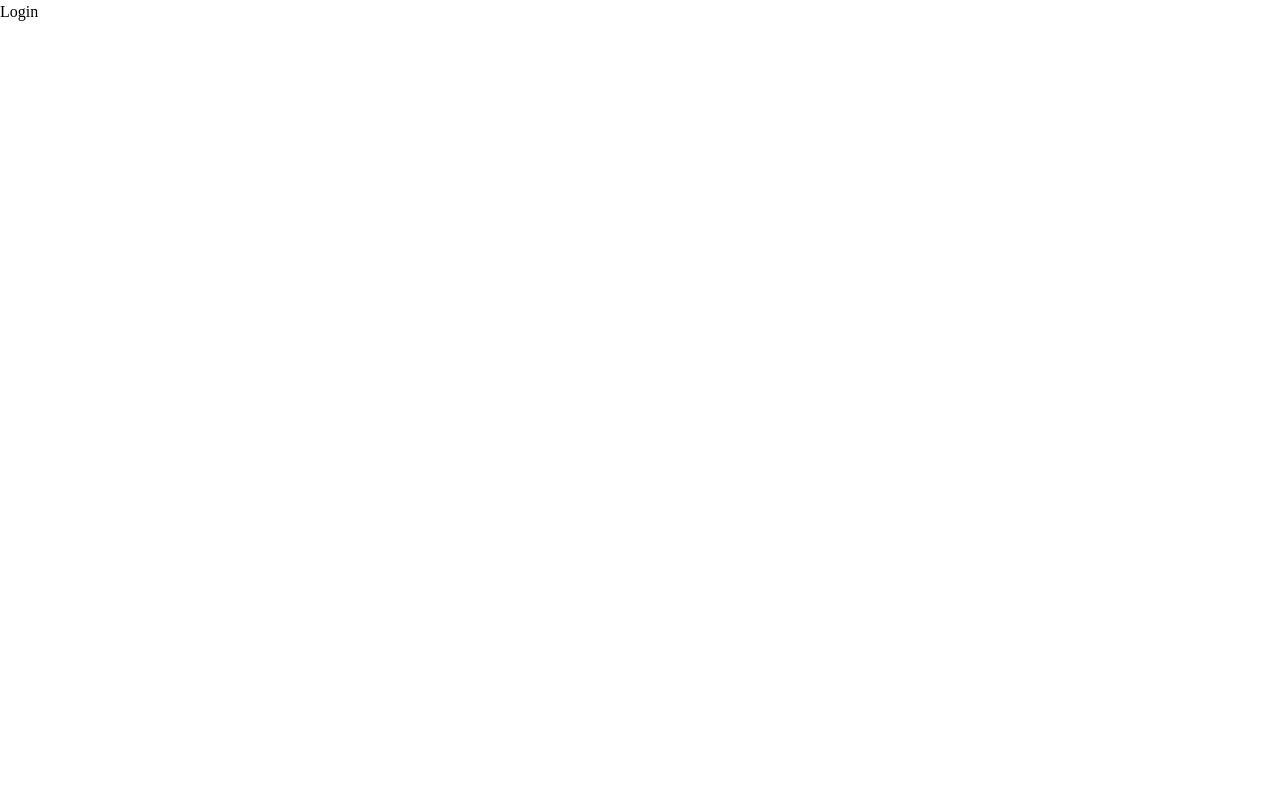
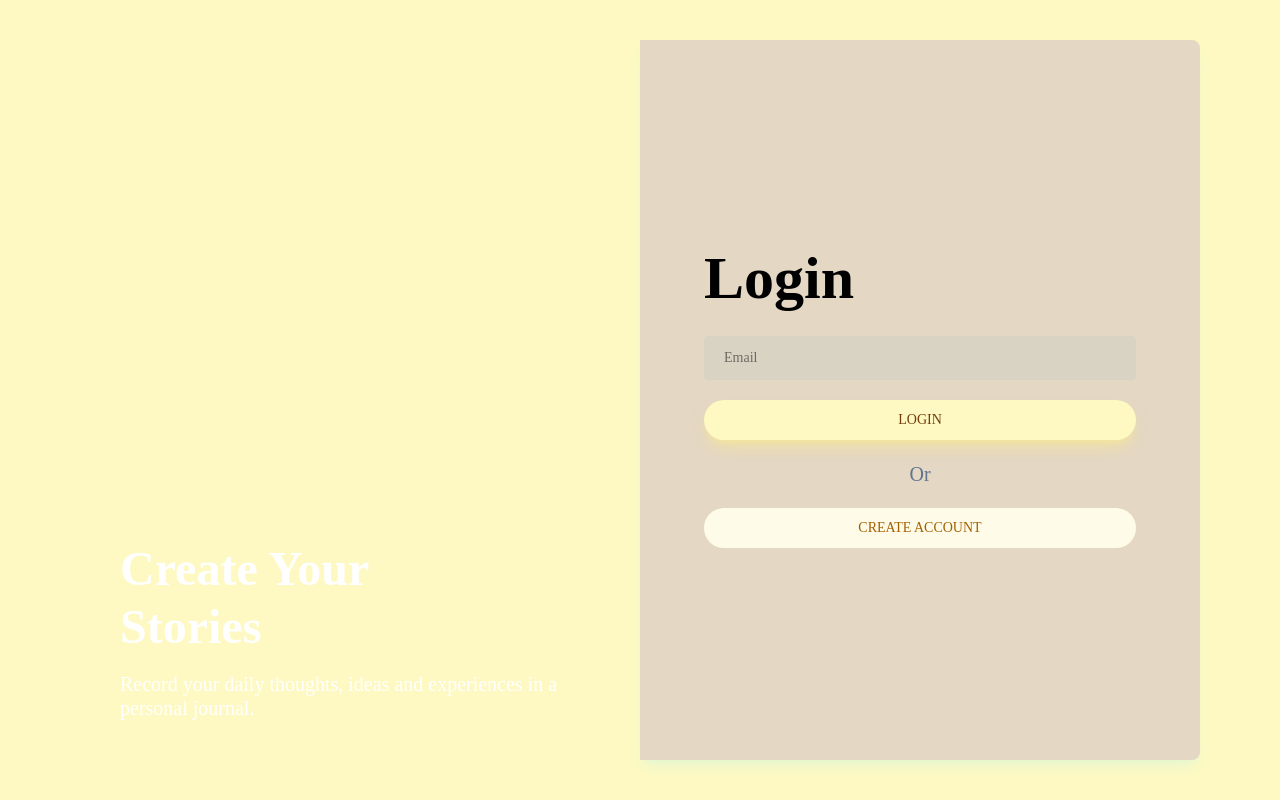
Before and after one commit to dubeyaayushi/Mood-Detection, a React (Vite) app in the folder frontend/: page /login in a window 1280 px wide. Built offline with nearby package versions, Linux system fonts and the light colour scheme.

Commit message:
frontend of login page created successfully

```diff
--- a/frontend/src/index.css
+++ b/frontend/src/index.css
@@ -1,6 +1,32 @@
 @import url('https://fonts.googleapis.com/css2?family=Luckiest+Guy&family=Open+Sans:ital,wght@0,300..800;1,300..800&display=swap');
 
 @import "tailwindcss";
+
+@theme{
+  --color-primary: #05b6d3;
+  --color-secondary: #EF863E;
+}
+
+@layer components{
+  .input-box{
+  @apply w-full text-sm bg-cyan-600/5 rounded-sm px-5 py-3 mb-4 outline-none
+  }
+
+   .btn-primary {
+        @apply w-full text-sm font-medium text-white bg-cyan-500 shadow-lg shadow-cyan-200/50 p-[10px] rounded-full my-1 hover:bg-cyan-100 hover:text-blue-500
+    }
+    .btn-primary {
+      @apply w-full text-sm font-medium text-yellow-900 bg-yellow-100 shadow-lg shadow-yellow-200/50 p-[10px] rounded-full my-1 hover:bg-yellow-200 hover:text-yellow-700;
+    }
+
+    .btn-light {
+      @apply bg-yellow-50 text-yellow-700 shadow-yellow-100/0 border-yellow-100 hover:bg-yellow-200 hover:text-yellow-900;
+    }
+
+
+}
+
+
 
 *{
   font-family: Outfit;
--- a/frontend/src/pages/Auth/Login.jsx
+++ b/frontend/src/pages/Auth/Login.jsx
@@ -2,7 +2,33 @@ import React from 'react'
 
 const Login = () => {
   return (
-    <div>Login</div>
+    <div className='h-screen bg-yellow-100 overflow-hidden relative'>
+      <div className='container h-screen flex items-center justify-center px-20 mx-auto'>
+        <div className='w-2/4 h-[90vh] flex items-end bg-[url("https://images.pexels.com/photos/6980355/pexels-photo-6980355.jpeg")] bg-cover bg-center rounded-lg p-10 z-50'>
+          <div>
+            <h4 className='text-5xl text-white font-semibold leading-[58px]'>
+              Create Your <br/> Stories
+            </h4>
+            <p className='text-[20px] text-white leading-6 pr-7 mt-4'>
+              Record your daily thoughts, ideas and experiences in a personal journal.
+            </p>
+          </div>
+        </div>
+
+        <div className='w-2/4 h-[90vh] bg-[#e4d7c4] rounded-r-lg relative p-16 shadow-lg shadow-cyan-200/20 flex items-center'>
+          <form className='w-full'>
+            <h4 className='text-6xl font-semibold mb-7'>Login</h4>
+            <input type='email' placeholder="Email" className='input-box'/>
+            <button type='submit' className='btn-primary'>
+              LOGIN
+            </button>
+
+            <p className='text-xl text-slate-500 text-center my-4'>Or</p>
+            <button type='submit' className=' btn-primary btn-light'>CREATE ACCOUNT</button>
+          </form>
+        </div>
+      </div>
+    </div>
   )
 }
 
```
